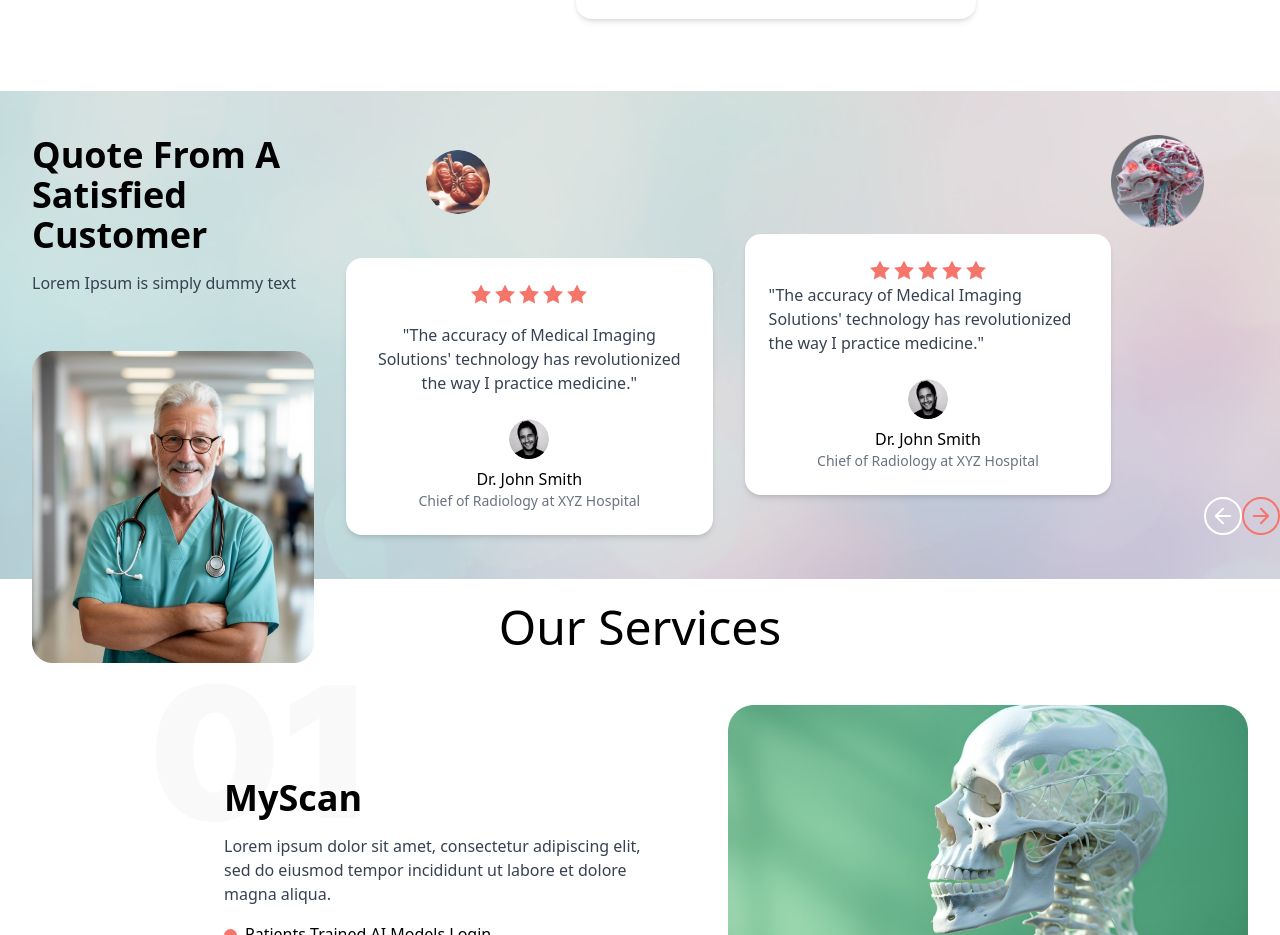
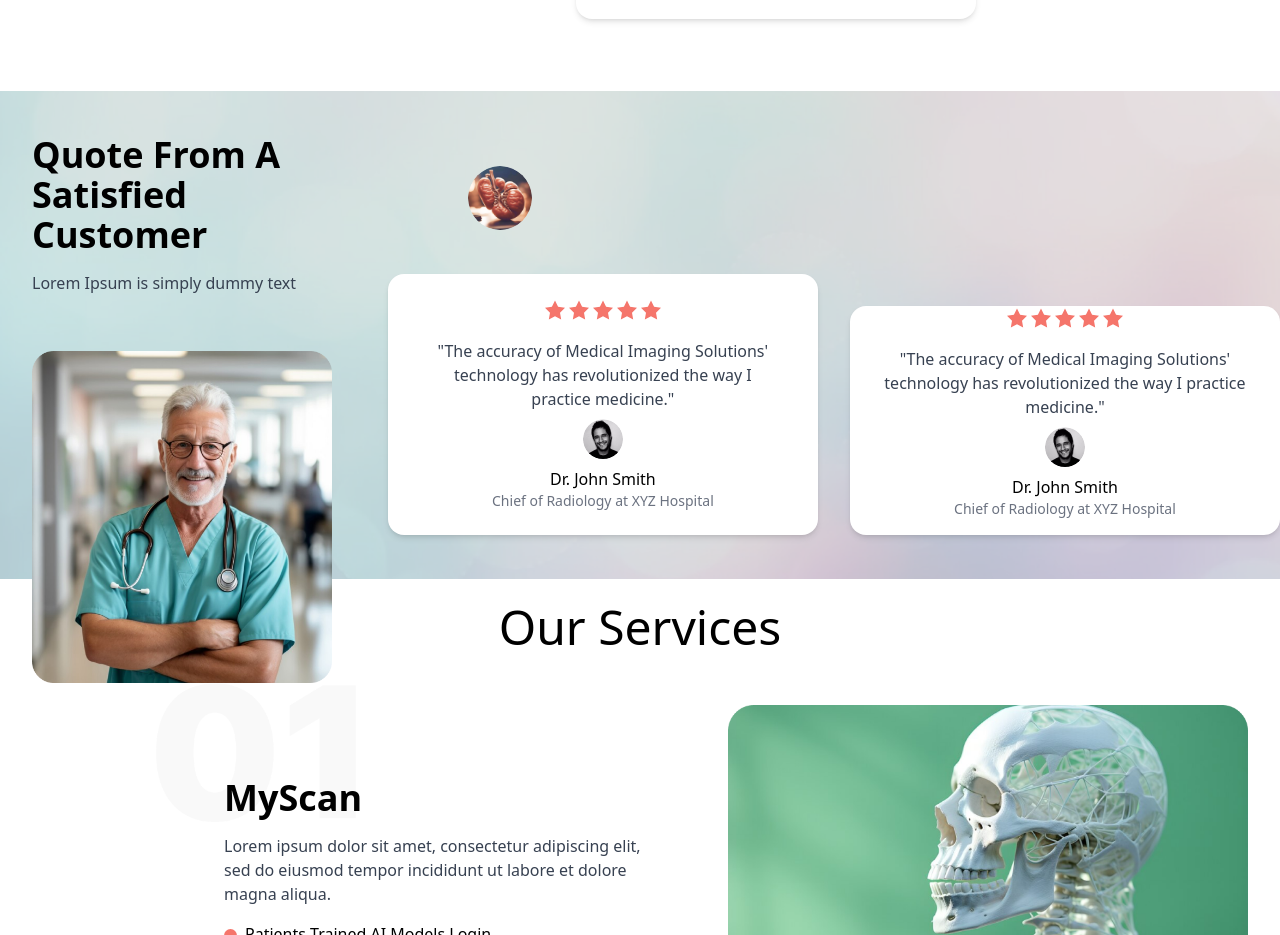
Before and after one commit to azharkhan93/Robocan-AI, a Next.js app: page / in a window 1280 px wide. Shown: the part 1841-2776 px from the top of the page. Built offline with nearby package versions, Linux system fonts and the light colour scheme.

Commit message:
new changes

```diff
--- a/app/Components/Testimonials/index.tsx
+++ b/app/Components/Testimonials/index.tsx
@@ -62,12 +62,12 @@ const TestimonialSection: React.FC = () => {
       </svg>
       </div>
 
-      <p className="text-gray-700 mb-6 text-center text-l mt-4">
+      <p className="text-gray-700 mb-6 text-center text-l mt-4 mx-4">
         "The accuracy of Medical Imaging Solutions' technology has revolutionized the way I practice medicine."
       </p>
 
 
-      <div className="flex flex-col items-center">
+      <div className="flex flex-col items-center -mt-4 ">
   <div className="relative w-10 h-10 rounded-full overflow-hidden mb-2">
     <Image src="/tr.png" alt="Reviewer Avatar" layout="fill" objectFit="cover" />
   </div>
@@ -86,9 +86,9 @@ const TestimonialSection: React.FC = () => {
 
 
 
-  <div className="md:w-1/2 md:pl-8 mb-10">
-    <div className="bg-white p-6 rounded-2xl shadow-md">
-      <div className='flex items-center justify-center'>
+  <div className="md:w-1/2 md:pl-8 ">
+    <div className="bg-white  rounded-2xl shadow-md mt-4 ">
+      <div className='flex items-center justify-center mt-5'>
       <svg width="24" height="25" viewBox="0 0 24 25" fill="none" xmlns="http://www.w3.org/2000/svg">
         <path d="M12 2.5L15.09 8.76L22 9.77L17 14.64L18.18 21.52L12 18.27L5.82 21.52L7 14.64L2 9.77L8.91 8.76L12 2.5Z" fill="#F5756B"/>
       </svg>
@@ -104,11 +104,14 @@ const TestimonialSection: React.FC = () => {
         <path d="M12 2.5L15.09 8.76L22 9.77L17 14.64L18.18 21.52L12 18.27L5.82 21.52L7 14.64L2 9.77L8.91 8.76L12 2.5Z" fill="#F5756B"/>
       </svg>
       </div>
+      <p className="text-gray-700 mb-6 text-center text-l mt-4 mx-4">
+        "The accuracy of Medical Imaging Solutions' technology has revolutionized the way I practice medicine."
+      </p>
 
-      <p className="text-gray-700 mb-6">
+      {/* <p className="text-gray-700 mb-6">
       "The accuracy of Medical Imaging Solutions' technology has revolutionized the way I practice medicine."
-      </p>
-      <div className="flex flex-col items-center ">
+      </p> */}
+      <div className="flex flex-col items-center -mt-4 ">
   <div className="relative w-10 h-10 rounded-full overflow-hidden mb-2">
     <Image src="/tr.png" alt="Reviewer Avatar" layout="fill" objectFit="cover" />
   </div>
@@ -118,7 +121,7 @@ const TestimonialSection: React.FC = () => {
     <p className="text-l">Dr. John Smith</p>
 
 
-    <p className="text-gray-500 text-sm">Chief of Radiology at XYZ Hospital</p>
+    <p className="text-gray-500 text-sm mb-4">Chief of Radiology at XYZ Hospital</p>
   </div>
 </div>
 
@@ -127,7 +130,7 @@ const TestimonialSection: React.FC = () => {
 
   </div>
 </div>
-<div className="relative  rounded-full mb-8">
+{/* <div className="relative  rounded-full mb-8">
     <Image
 
         src="/skull.png"
@@ -138,10 +141,10 @@ const TestimonialSection: React.FC = () => {
 
     />
 
-</div>
+</div> */}
 
-<div className="  flex justify-end items-end">
-{/* <div className='left-20'> */}
+{/* <div className="  flex justify-end items-end">
+
     <svg width="38" height="38" viewBox="0 0 38 38" fill="none" xmlns="http://www.w3.org/2000/svg">
       <path d="M19 26.2L11.8 19M11.8 19L19 11.8M11.8 19H26.2M1 19C1 28.9411 9.05887 37 19 37C28.9411 37 37 28.9411 37 19C37 9.05887 28.9411 1 19 1C9.05887 1 1 9.05887 1 19Z" stroke="white" stroke-width="2" stroke-linecap="round" stroke-linejoin="round"/>
     </svg>
@@ -149,8 +152,8 @@ const TestimonialSection: React.FC = () => {
     <svg width="38" height="38" viewBox="0 0 38 38" fill="none" xmlns="http://www.w3.org/2000/svg">
       <path d="M19 26.2L26.2 19M26.2 19L19 11.8M26.2 19H11.8M37 19C37 28.9411 28.9411 37 19 37C9.05887 37 1 28.9411 1 19C1 9.05887 9.05887 1 19 1C28.9411 1 37 9.05887 37 19Z" stroke="#F5756B" stroke-width="2" stroke-linecap="round" stroke-linejoin="round"/>
     </svg>
-    {/* </div> */}
-  </div>
+
+  </div> */}
    </div>
 
 
```
